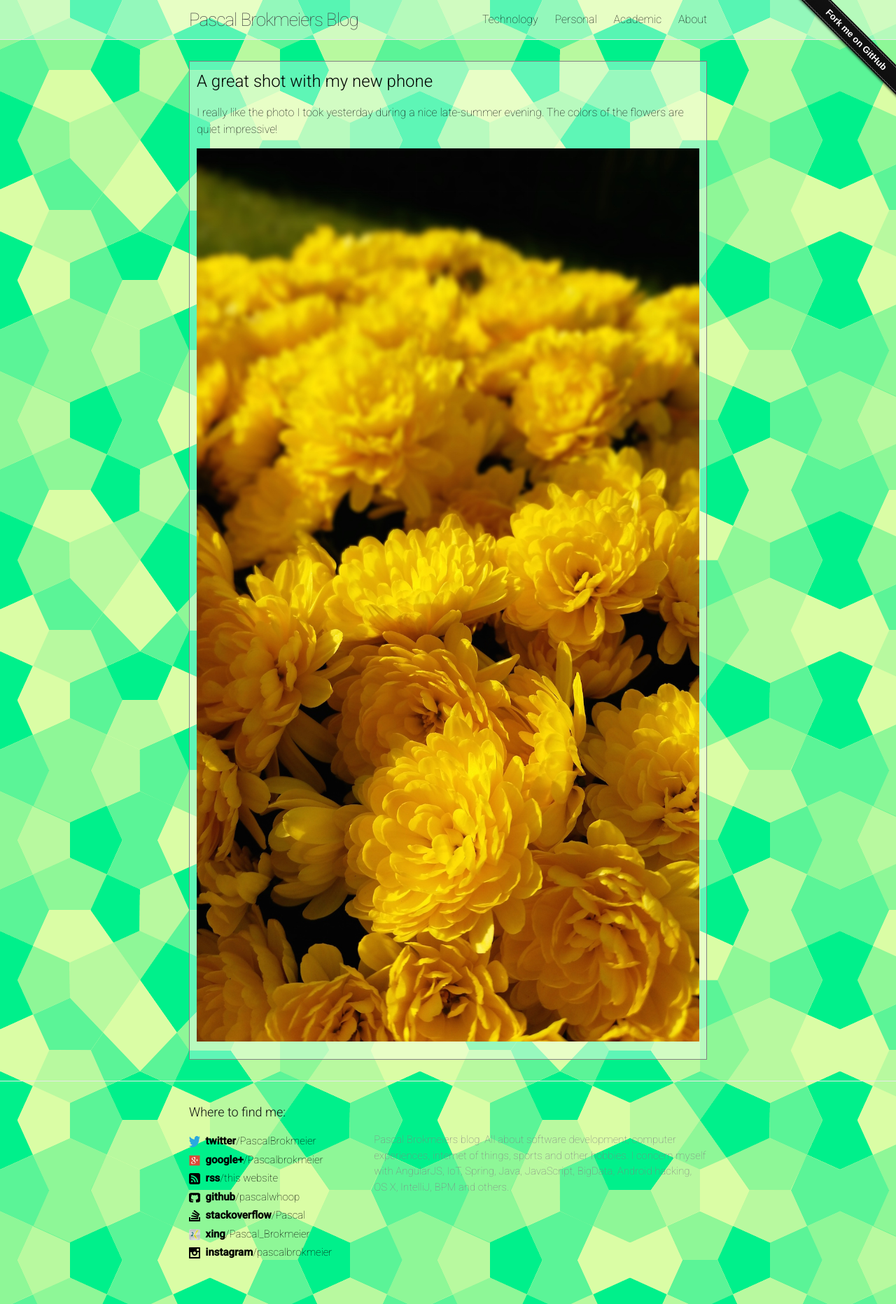
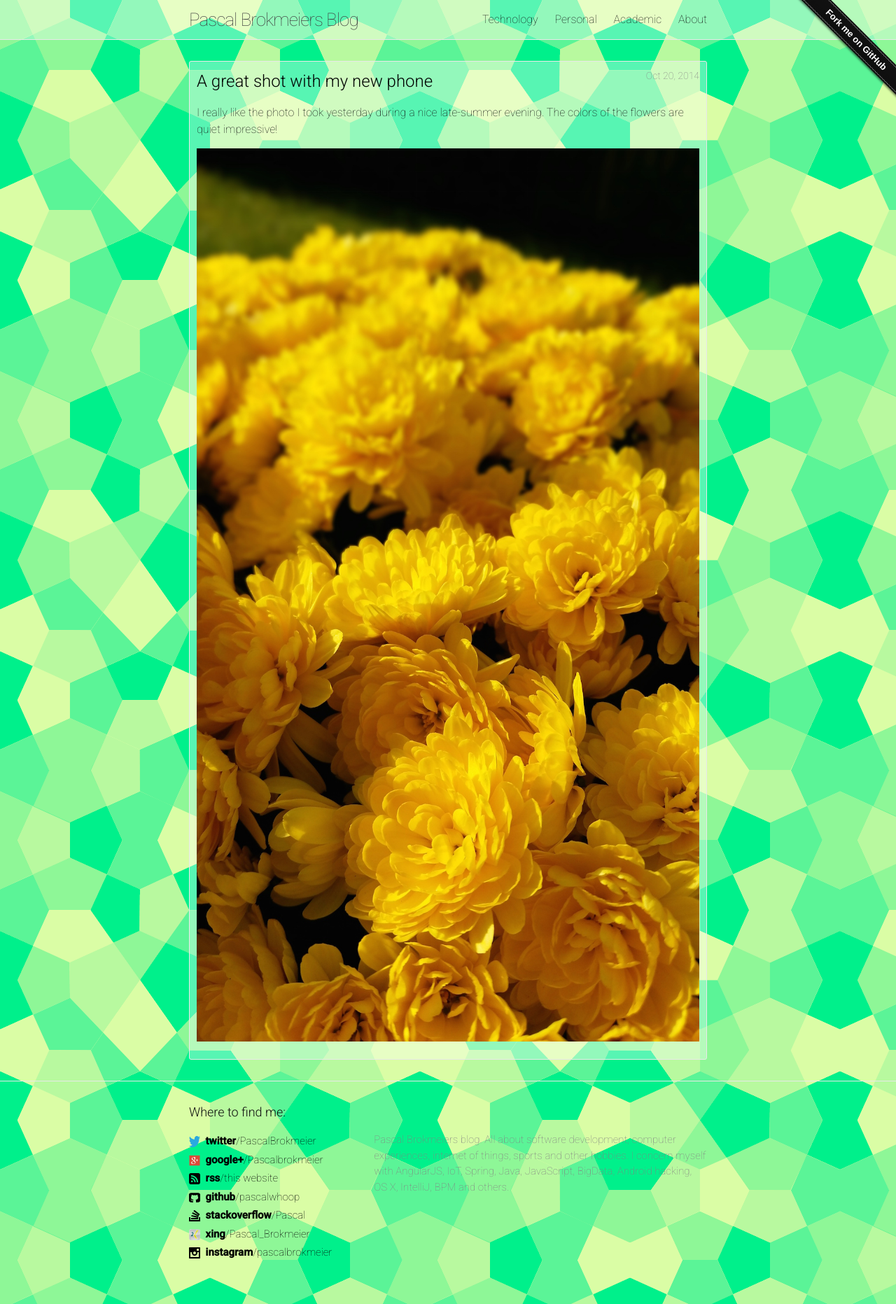
Before and after one commit to pascalwhoop/old_website, a Jekyll site: the page built from personal/index.html, in a window 1280 px wide. Shown: the whole page at 70% size. Built offline with Jekyll 4.4.1, drawn with Linux system fonts in a browser that asks for light colours.

Commit message:
styling should do a refactor though

```diff
--- a/_layouts/post.html
+++ b/_layouts/post.html
@@ -4,9 +4,11 @@ comments: true
 ---
 {% assign post = page %}
 {% assign is_single = true %}
-<div class="post">
+<div class="post-container">
 <header>
     <h2>{{post.title}}</h2>
+    <span class="post-meta post-date">{{ post.date | date: "%b %-d, %Y" }}</span>
+    {{page.categories}}{{page.tags}}
     <!--<ul>
         <li><time datetime="{{ post.date | date_to_xmlschema }}">{{ post.date | date:'%d. %B %Y'}}</time></li>
         {% if post.categories != empty %}
--- a/_sass/_layout.scss
+++ b/_sass/_layout.scss
@@ -5,7 +5,7 @@
   /*border-top: 5px solid $grey-color-dark;*/
   border-bottom: 1px solid $grey-color-light;
   min-height: 56px;
-  background: rgba(255, 255, 255, 0.34);
+  background: rgba(255, 255, 255, $milk-glass-opacity);
 
   // Positioning context for the mobile navigation icon
   position: relative;
@@ -185,6 +185,12 @@
   color: $grey-color;
 }
 
+.post-date {
+  position: absolute;
+  top: 10px;
+  right: 10px;
+}
+
 .post-link {
   display: block;
   font-size: 24px;
@@ -235,8 +241,10 @@
   }
 }
 
-div.post {
-  background-color: rgba(255, 255, 255, 0.37);
+div.post-container {
+  background-color: rgba(255, 255, 255, $milk-glass-opacity);
   padding: 10px;
-  border: 1px solid $grey-color;
+  border: 1px solid $grey-color-light;
+  border-radius: 3px;
+  position: relative;
 }
--- a/academic/index.html
+++ b/academic/index.html
@@ -8,8 +8,9 @@ permalink: /academic/
 {% for post in site.posts %}
 {% if post.categories contains 'academic' %}
 
-<div class="post">
+<div class="post-container">
     <h2><a href="{{post.url}}">{{ post.title }}</a></h2>
+    <span class="post-meta post-date">{{ post.date | date: "%b %-d, %Y" }}</span>
     {{ post.content }}
 </div>
 {% endif %}
--- a/css/main.scss
+++ b/css/main.scss
@@ -20,6 +20,7 @@ $brand-color: #000000;
 $grey-color:       #828282;
 $grey-color-light: lighten($grey-color, 40%);
 $grey-color-dark:  darken($grey-color, 25%);
+$milk-glass-opacity: 0.34;
 
 $on-palm:          600px;
 $on-laptop:        800px;
--- a/personal/index.html
+++ b/personal/index.html
@@ -9,8 +9,9 @@ permalink: /personal/
 {% for post in site.posts %}
 {% if post.categories contains 'personal' %}
 
-<div class="post">
+<div class="post-container">
     <h2><a href="{{post.url}}">{{ post.title }}</a></h2>
+    <span class="post-meta post-date">{{ post.date | date: "%b %-d, %Y" }}</span>
     {{post.content }}
 </div>
 {% endif %}
--- a/technology/index.html
+++ b/technology/index.html
@@ -8,9 +8,9 @@ permalink: /technology/
 {% for post in site.posts %}
 {% if post.categories contains 'technology' %}
 
-<div class="post">
+<div class="post-container">
     <h2><a href="{{post.url}}">{{ post.title }}</a></h2>
-    <span class="post-meta">{{ post.date | date: "%b %-d, %Y" }}</span>
+    <span class="post-meta post-date">{{ post.date | date: "%b %-d, %Y" }}</span>
     {{post.content}}
 </div>
 
```
